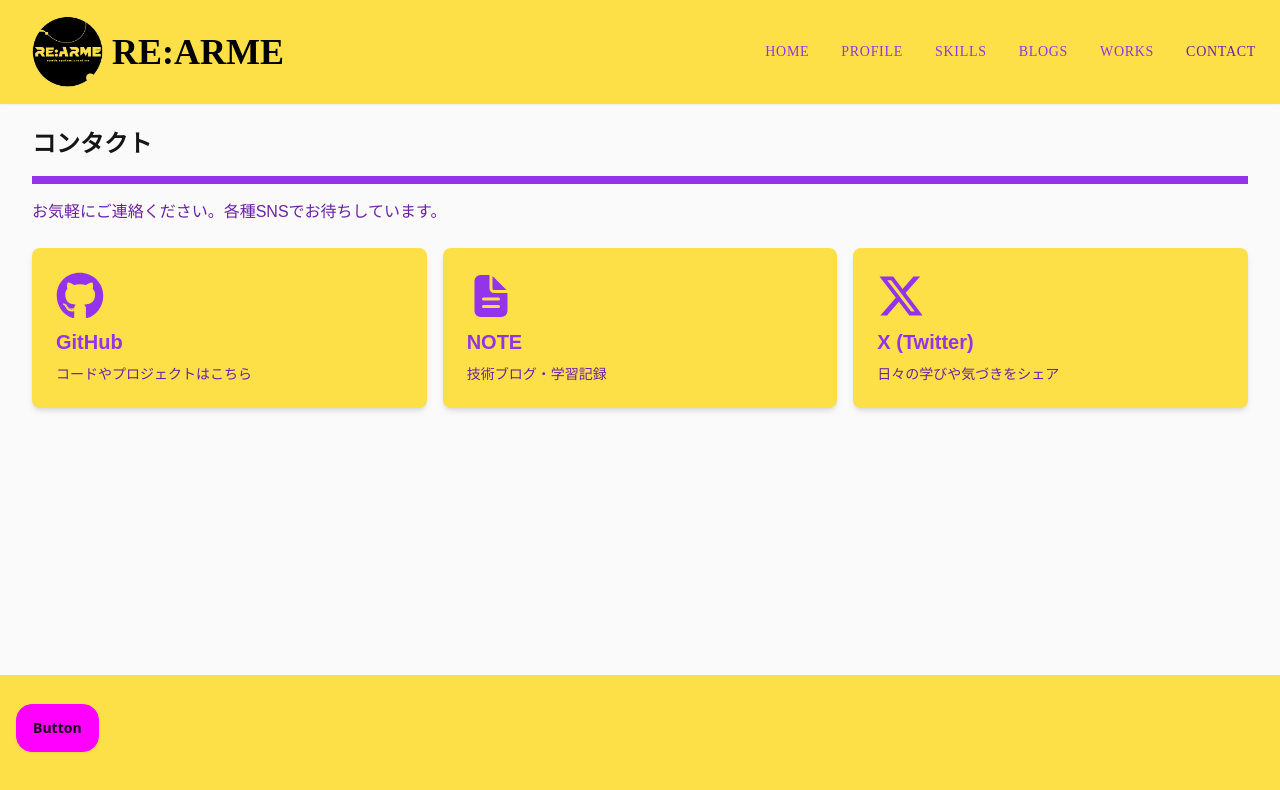
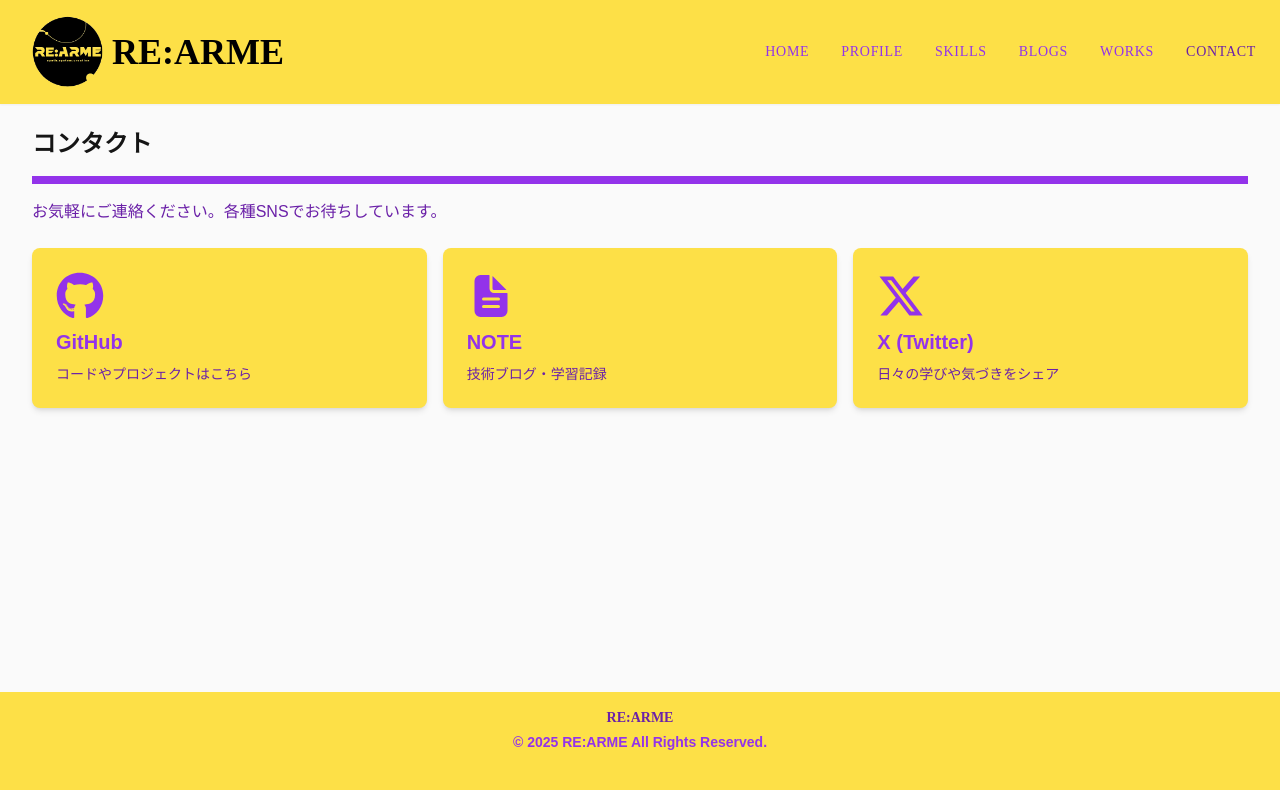
Before and after one commit to Sohey-k/TailwindPractice_react_app, a React (Vite) app: page /signal in a window 1280 px wide. Shown: the top 790 px of the page. Built offline with nearby package versions, Linux system fonts and the light colour scheme; no server answers; a web font is replaced by a local one; what microcms-js-sdk would draw is missing.

Commit message:
Modify Footer.tsx

```diff
--- a/src/components/Footer.tsx
+++ b/src/components/Footer.tsx
@@ -1,7 +1,10 @@
 const Footer = () => {
   return (
-    <div>
-      <button className="btn btn-primary">Button</button>
+    <div className="text-center space-y-1">
+      <p className="text-purple-800 font-bold text-sm font-stalinist">RE:ARME</p>
+      <p className="text-purple-600 text-sm font-zenKaku">
+        © 2025 RE:ARME All Rights Reserved.
+      </p>
     </div>
   );
 };
```
